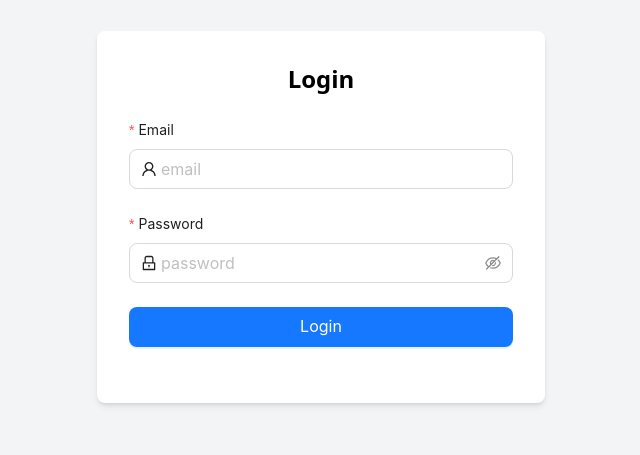
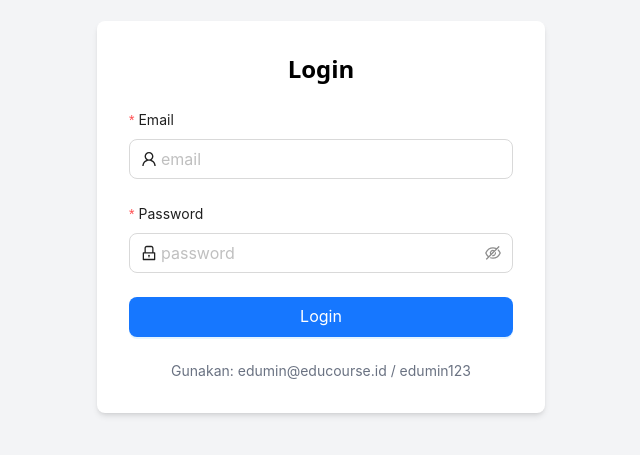
Before and after one commit to sindhu-nugroho/Frontend_Mern_Commerce, a React (Vite) app: page /signin in a window 1280 px wide. Shown: the part 183-638 px from the top of the page, without its empty margins (319-959 px from the left). Built offline with nearby package versions, Linux system fonts and the light colour scheme.

Commit message:
Change the code to adjust it with the needs of tutorial to create frontend ui without conneting it to backend

```diff
--- a/src/pages/Login.jsx
+++ b/src/pages/Login.jsx
@@ -1,39 +1,39 @@
 import React, { useState } from 'react';
 import { Input, Button, Form, Alert } from 'antd';
 import { UserOutlined, LockOutlined } from '@ant-design/icons';
-import axios from 'axios';
-import { URL_SIGNIN } from '../utils/Endpoint';
 import { useNavigate } from 'react-router-dom';
 
 function Login() {
     const [form] = Form.useForm();
     const [loading, setLoading] = useState(false);
     const [errMsg, setErrMsg] = useState('');
-
     const navigate = useNavigate();
 
+    const DUMMY_ADMIN = {
+        email: 'edumin@educourse.id',
+        password: 'edumin123',
+        role: 'Admin'
+    };
+
     const handleSubmit = (values) => {
+        setErrMsg('');
         setLoading(true);
-        const data = {
-            email: values.email.trim().toLowerCase(),
-            password: values.password,
-        };
 
-        axios
-            .post(URL_SIGNIN, data)
-            .then((res) => {
-                console.log('res', res);
-                if (res.data.role !== 'Admin') {
-                    setErrMsg('Hanya admin yang dapat mengakses halaman ini');
-                } else {
-                    navigate("/dashboard");
-                }
-                setLoading(false);
-            })
-            .catch((err) => {
-                setErrMsg(err.response.data.message);
-                setLoading(false);
-            });
+        const email = values.email.trim().toLowerCase();
+        const password = values.password;
+
+        setTimeout(() => {
+            if (email === DUMMY_ADMIN.email && password === DUMMY_ADMIN.password) {
+                localStorage.setItem('auth_role', DUMMY_ADMIN.role);
+                localStorage.setItem('auth_email', DUMMY_ADMIN.email);
+                navigate('/dashboard');
+            } else if (email === DUMMY_ADMIN.email) {
+                setErrMsg('Password salah');
+            } else {
+                setErrMsg('Akun tidak ditemukan');
+            }
+            setLoading(false);
+        }, 900);
     };
 
     return (
@@ -56,7 +56,8 @@ function Login() {
                         <Form.Item
                             label='Email'
                             name='email'
-                            rules={[{ required: true, message: 'Please input your email!' }]}>
+                            rules={[{ required: true, message: 'Please input your email!' }]}
+                        >
                             <Input
                                 prefix={<UserOutlined />}
                                 placeholder='email'
@@ -67,7 +68,8 @@ function Login() {
                         <Form.Item
                             label='Password'
                             name='password'
-                            rules={[{ required: true, message: 'Please input your password!' }]}>
+                            rules={[{ required: true, message: 'Please input your password!' }]}
+                        >
                             <Input.Password
                                 prefix={<LockOutlined />}
                                 placeholder='password'
@@ -81,10 +83,15 @@ function Login() {
                                 htmlType='submit'
                                 block
                                 loading={loading}
-                                size='large'>
+                                size='large'
+                            >
                                 Login
                             </Button>
                         </Form.Item>
+
+                        <div className='text-sm text-gray-500 text-center'>
+                            Gunakan: edumin@educourse.id / edumin123
+                        </div>
                     </Form>
                 </div>
             </div>
@@ -93,3 +100,100 @@ function Login() {
 }
 
 export default Login;
+
+// *********************KODE ASLI DIBAWAH INI**************************************
+// import React, { useState } from 'react';
+// import { Input, Button, Form, Alert } from 'antd';
+// import { UserOutlined, LockOutlined } from '@ant-design/icons';
+// import axios from 'axios';
+// import { URL_SIGNIN } from '../utils/Endpoint';
+// import { useNavigate } from 'react-router-dom';
+
+// function Login() {
+//     const [form] = Form.useForm();
+//     const [loading, setLoading] = useState(false);
+//     const [errMsg, setErrMsg] = useState('');
+
+//     const navigate = useNavigate();
+
+//     const handleSubmit = (values) => {
+//         setLoading(true);
+//         const data = {
+//             email: values.email.trim().toLowerCase(),
+//             password: values.password,
+//         };
+
+//         axios
+//             .post(URL_SIGNIN, data)
+//             .then((res) => {
+//                 console.log('res', res);
+//                 if (res.data.role !== 'Admin') {
+//                     setErrMsg('Hanya admin yang dapat mengakses halaman ini');
+//                 } else {
+//                     navigate("/dashboard");
+//                 }
+//                 setLoading(false);
+//             })
+//             .catch((err) => {
+//                 setErrMsg(err.response.data.message);
+//                 setLoading(false);
+//             });
+//     };
+
+//     return (
+//         <>
+//             {errMsg !== "" && (
+//                 <div style={{ padding: '20px' }}>
+//                     <Alert message={errMsg} type='error' />
+//                 </div>
+//             )}
+
+//             <div className='flex items-center justify-center min-h-screen bg-gray-100'>
+//                 <div className='bg-white p-8 rounded-lg shadow-md w-full max-w-md'>
+//                     <h2 className='text-2xl font-bold mb-6 text-center'>Login</h2>
+//                     <Form
+//                         form={form}
+//                         onFinish={handleSubmit}
+//                         autoComplete='off'
+//                         layout='vertical'
+//                     >
+//                         <Form.Item
+//                             label='Email'
+//                             name='email'
+//                             rules={[{ required: true, message: 'Please input your email!' }]}>
+//                             <Input
+//                                 prefix={<UserOutlined />}
+//                                 placeholder='email'
+//                                 size='large'
+//                             />
+//                         </Form.Item>
+
+//                         <Form.Item
+//                             label='Password'
+//                             name='password'
+//                             rules={[{ required: true, message: 'Please input your password!' }]}>
+//                             <Input.Password
+//                                 prefix={<LockOutlined />}
+//                                 placeholder='password'
+//                                 size='large'
+//                             />
+//                         </Form.Item>
+
+//                         <Form.Item>
+//                             <Button
+//                                 type='primary'
+//                                 htmlType='submit'
+//                                 block
+//                                 loading={loading}
+//                                 size='large'>
+//                                 Login
+//                             </Button>
+//                         </Form.Item>
+//                     </Form>
+//                 </div>
+//             </div>
+//         </>
+//     );
+// }
+
+// export default Login;
```
